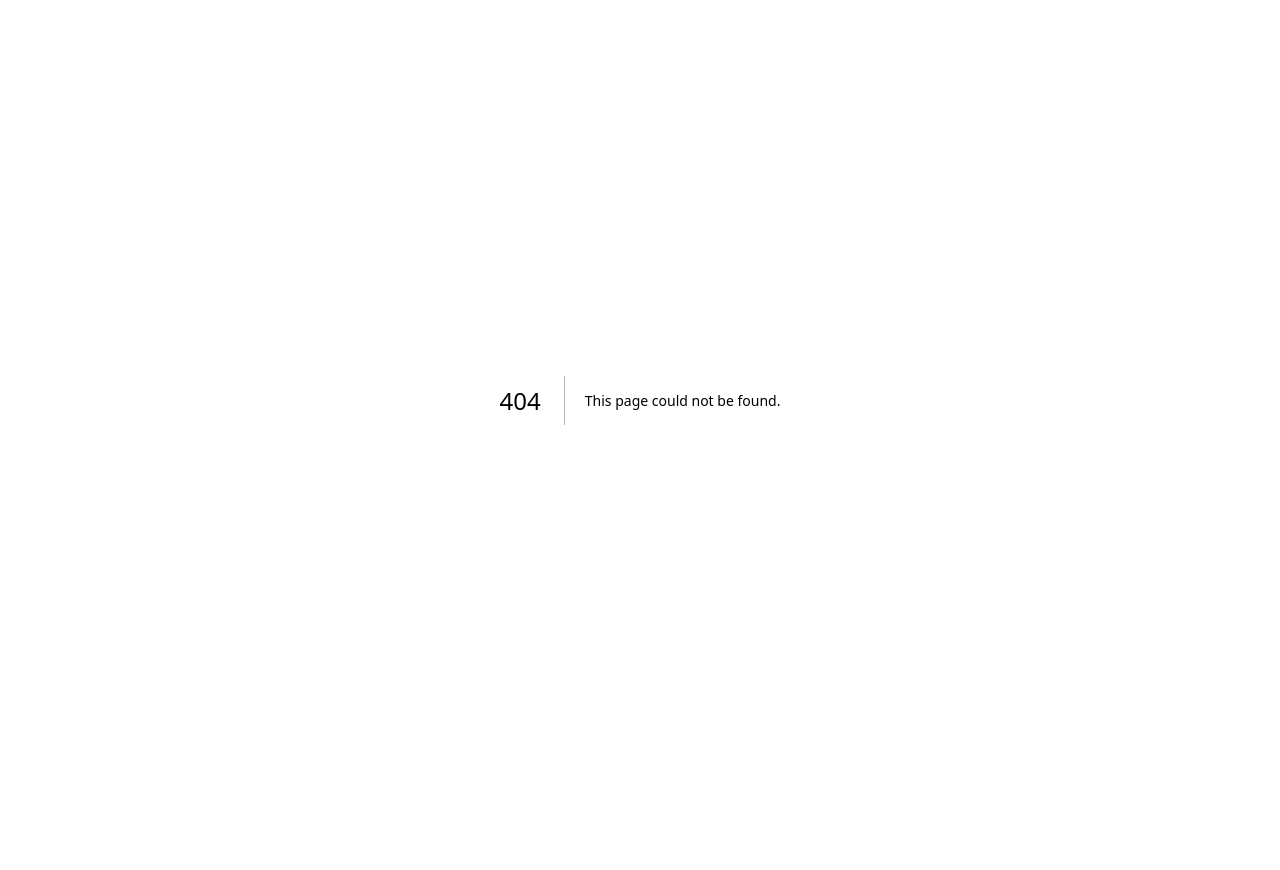
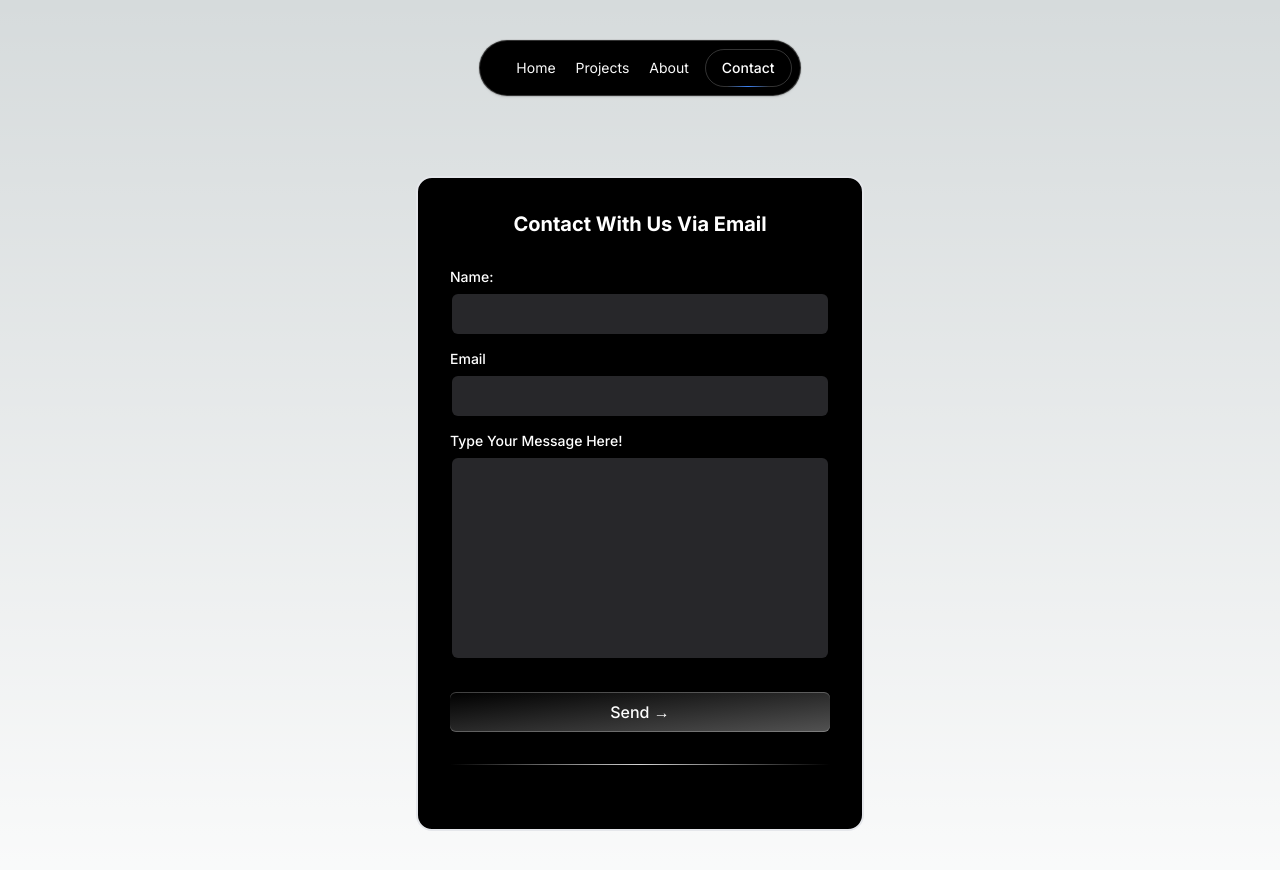
Before and after one commit to 403ABHIJEET/PortFolio, a Next.js app: page /contact in a window 1280 px wide. Before the commit this address had no page. Shown: the top 870 px of the page. Before the commit the page ends 800 px from the top, so only its background shows below. Built offline with nearby package versions, Linux system fonts and the light colour scheme.

Commit message:
made contact page

```diff
--- /dev/null
+++ b/src/app/api/send-email/route.ts
@@ -0,0 +1,22 @@
+import { SendEmail } from "@/sendEmail/sendEmail"
+
+export async function POST(req: Request) {
+    try {
+        const { name, email, message } = await req.json()
+        const response = await SendEmail(name, email, message)
+        if(!response.success) return Response.json({
+            success: false,
+            message: "Failed to send email"
+        }, {status: 500})
+        return Response.json({
+            success: true,
+            message: "Email sent successfuly"
+        }, {status: 200})
+    } catch (error) {
+        console.log("Something went wront", error)
+        return Response.json({
+            success: false,
+            message: "Something went worong"
+        }, {status: 501})
+    }
+}
--- /dev/null
+++ b/src/app/contact/page.tsx
@@ -0,0 +1,95 @@
+"use client";
+import React, { useState } from "react";
+import { Label } from "@/components/ui/label";
+import { Input } from "@/components/ui/input";
+import { cn } from "@/lib/utils/cn";
+import axios from 'axios'
+
+export default function SignupFormDemo() {
+    const [formValues, setFormValues] = useState({
+        name: '',
+        email: '',
+        message: ''
+    });
+
+    const handleChange = (e: React.ChangeEvent<HTMLInputElement>) => {
+        const { name, value } = e.target;
+        setFormValues({
+            ...formValues,
+            [name]: value
+        });
+    };
+
+    const handleSubmit = async(e: React.FormEvent<HTMLFormElement>) => {
+        e.preventDefault();
+        try {
+            const result = await axios.post(`/api/send-email`, {
+                name: formValues.name, email: formValues.email, message: formValues.message
+            })
+            console.log("Email sent successfuly")
+        } catch (error) {
+            console.log("Failed to send email", error)
+        }
+    };
+
+    return (
+        <div className="max-w-md w-full mx-auto rounded-none md:rounded-2xl p-4 md:p-8 shadow-input bg-black m-44 border-2 border-white-1/2">
+            <h2 className="font-bold text-xl text-white text-center">
+                Contact With Us Via Email
+            </h2>
+            <form className="my-8" onSubmit={handleSubmit}>
+                <LabelInputContainer className="mb-4">
+                    <Label htmlFor="name">Name:</Label>
+                    <Input id="name" name="name" type="text" value={formValues.name} onChange={handleChange} required />
+                </LabelInputContainer>
+                <LabelInputContainer className="mb-4">
+                    <Label htmlFor="email">Email</Label>
+                    <Input id="email" type="email" name="email" value={formValues.email} onChange={handleChange} required />
+                </LabelInputContainer>
+                <LabelInputContainer className="mb-8">
+                    <Label htmlFor="message">Type Your Message Here!</Label>
+                    <Input
+                        id="message"
+                        type="text"
+                        name="message"
+                        value={formValues.message}
+                        onChange={handleChange}
+                        required
+                        className="h-[200px]"
+                    />
+                </LabelInputContainer>
+                <button
+                    className="bg-gradient-to-br relative group/btn from-black dark:from-zinc-900 dark:to-zinc-900 to-neutral-600 block dark:bg-zinc-800 w-full text-white rounded-md h-10 font-medium shadow-[0px_1px_0px_0px_#ffffff40_inset,0px_-1px_0px_0px_#ffffff40_inset] dark:shadow-[0px_1px_0px_0px_var(--zinc-800)_inset,0px_-1px_0px_0px_var(--zinc-800)_inset]"
+                    type="submit"
+                >
+                    Send &rarr;
+                    <BottomGradient />
+                </button>
+                <div className="bg-gradient-to-r from-transparent via-neutral-300 dark:via-neutral-700 to-transparent my-8 h-[1px] w-full" />
+            </form>
+        </div>
+    );
+}
+
+const BottomGradient = () => {
+    return (
+        <>
+            <span className="group-hover/btn:opacity-100 block transition duration-500 opacity-0 absolute h-px w-full -bottom-px inset-x-0 bg-gradient-to-r from-transparent via-cyan-500 to-transparent" />
+            <span className="group-hover/btn:opacity-100 blur-sm block transition duration-500 opacity-0 absolute h-px w-1/2 mx-auto -bottom-px inset-x-10 bg-gradient-to-r from-transparent via-indigo-500 to-transparent" />
+        </>
+    );
+};
+
+const LabelInputContainer = ({
+    children,
+    className,
+}: {
+    children: React.ReactNode;
+    className?: string;
+}) => {
+    return (
+        <div className={cn("flex flex-col space-y-2 w-full", className)}>
+            {children}
+        </div>
+    );
+};
--- a/src/components/ui/floating-navbar.tsx
+++ b/src/components/ui/floating-navbar.tsx
@@ -22,24 +22,23 @@ export const FloatingNav = ({
 }) => {
   const { scrollYProgress } = useScroll();
 
-  const [visible, setVisible] = useState(false);
+  const [visible, setVisible] = useState(true);
 
-  useMotionValueEvent(scrollYProgress, "change", (current) => {
-    // Check if current is not undefined and is a number
-    if (typeof current === "number") {
-      let direction = current! - scrollYProgress.getPrevious()!;
+  // useMotionValueEvent(scrollYProgress, "change", (current) => {
+  //   if (typeof current === "number") {
+  //     let direction = current! - scrollYProgress.getPrevious()!;
 
-      if (scrollYProgress.get() < 0.05) {
-        setVisible(false);
-      } else {
-        if (direction < 0) {
-          setVisible(true);
-        } else {
-          setVisible(false);
-        }
-      }
-    }
-  });
+  //     if (scrollYProgress.get() < 0.05) {
+  //       setVisible(false);
+  //     } else {
+  //       if (direction < 0) {
+  //         setVisible(true);
+  //       } else {
+  //         setVisible(false);
+  //       }
+  //     }
+  //   }
+  // });
 
   return (
     <AnimatePresence mode="wait">
@@ -72,10 +71,12 @@ export const FloatingNav = ({
             <span className="hidden sm:block text-sm">{navItem.name}</span>
           </Link>
         ))}
-        <button className="border text-sm font-medium relative border-white/[0.2] text-white px-4 py-2 rounded-full">
-          <span>Contact</span>
-          <span className="absolute inset-x-0 w-1/2 mx-auto -bottom-px bg-gradient-to-r from-transparent via-blue-500 to-transparent  h-px" />
-        </button>
+        <Link href='/contact'>
+          <button className="border text-sm font-medium relative border-white/[0.2] text-white px-4 py-2 rounded-full">
+            <span>Contact</span>
+            <span className="absolute inset-x-0 w-1/2 mx-auto -bottom-px bg-gradient-to-r from-transparent via-blue-500 to-transparent  h-px" />
+          </button>
+        </Link>
       </motion.div>
     </AnimatePresence>
   );
--- /dev/null
+++ b/src/components/ui/input.tsx
@@ -0,0 +1,61 @@
+// Input component extends from shadcnui - https://ui.shadcn.com/docs/components/input
+"use client";
+import * as React from "react";
+import { cn } from "@/lib/utils/cn";
+import { useMotionTemplate, useMotionValue, motion } from "framer-motion";
+
+export interface InputProps
+  extends React.InputHTMLAttributes<HTMLInputElement> {}
+
+const Input = React.forwardRef<HTMLInputElement, InputProps>(
+  ({ className, type, ...props }, ref) => {
+    const radius = 100; // change this to increase the rdaius of the hover effect
+    const [visible, setVisible] = React.useState(false);
+
+    let mouseX = useMotionValue(0);
+    let mouseY = useMotionValue(0);
+
+    function handleMouseMove({ currentTarget, clientX, clientY }: any) {
+      let { left, top } = currentTarget.getBoundingClientRect();
+
+      mouseX.set(clientX - left);
+      mouseY.set(clientY - top);
+    }
+    return (
+      <motion.div
+        style={{
+          background: useMotionTemplate`
+        radial-gradient(
+          ${visible ? radius + "px" : "0px"} circle at ${mouseX}px ${mouseY}px,
+          var(--blue-500),
+          transparent 80%
+        )
+      `,
+        }}
+        onMouseMove={handleMouseMove}
+        onMouseEnter={() => setVisible(true)}
+        onMouseLeave={() => setVisible(false)}
+        className="p-[2px] rounded-lg transition duration-300 group/input"
+      >
+        <input
+          type={type}
+          className={cn(
+            `flex h-10 w-full border-none bg-zinc-800 text-white shadow-input rounded-md px-3 py-2 text-sm  file:border-0 file:bg-transparent
+          file:text-sm file:font-medium placeholder:text-neutral-400 dark:placeholder-text-neutral-600
+          focus-visible:outline-none focus-visible:ring-[2px]  focus-visible:ring-neutral-400 dark:focus-visible:ring-neutral-600
+           disabled:cursor-not-allowed disabled:opacity-50
+           dark:shadow-[0px_0px_1px_1px_var(--neutral-700)]
+           group-hover/input:shadow-none transition duration-400
+           `,
+            className
+          )}
+          ref={ref}
+          {...props}
+        />
+      </motion.div>
+    );
+  }
+);
+Input.displayName = "Input";
+
+export { Input };
--- /dev/null
+++ b/src/components/ui/label.tsx
@@ -0,0 +1,24 @@
+// Label component extends from shadcnui - https://ui.shadcn.com/docs/components/label
+
+"use client";
+import * as React from "react";
+import * as LabelPrimitive from "@radix-ui/react-label";
+
+import { cn } from "@/lib/utils/cn";
+
+const Label = React.forwardRef<
+  React.ElementRef<typeof LabelPrimitive.Root>,
+  React.ComponentPropsWithoutRef<typeof LabelPrimitive.Root>
+>(({ className, ...props }, ref) => (
+  <LabelPrimitive.Root
+    ref={ref}
+    className={cn(
+      "text-sm font-medium text-white leading-none peer-disabled:cursor-not-allowed peer-disabled:opacity-70",
+      className
+    )}
+    {...props}
+  />
+));
+Label.displayName = LabelPrimitive.Root.displayName;
+
+export { Label };
--- /dev/null
+++ b/src/email/emailFormat.tsx
@@ -0,0 +1,18 @@
+import { PreviewData } from "next";
+
+interface props {
+  name: string;
+  email: string;
+  message: string
+}
+
+export default function EmailFormat({ name, email, message }: props) {
+  return (
+    <div>
+        <h1>{name}</h1>
+        <h2>Email: {email}</h2>
+        <br />
+        <p>{message}</p>
+    </div>
+  )
+}
--- /dev/null
+++ b/src/lib/resend.ts
@@ -0,0 +1,3 @@
+import { Resend } from 'resend'
+
+export const resend = new Resend(process.env.RESEND_API_KEY)
--- /dev/null
+++ b/src/sendEmail/sendEmail.ts
@@ -0,0 +1,28 @@
+import EmailFormat from "@/email/emailFormat"
+import { resend } from "@/lib/resend"
+
+interface ApiResponse {
+    success: boolean,
+    message: string
+}
+
+export async function SendEmail(name: string, email: string, message: string): Promise<ApiResponse> {
+    try {
+        await resend.emails.send({
+            from: 'onboarding@resend.dev',
+            to: 'abhijeet8745@gmail.com',
+            subject: 'Email from Portfolio',
+            react: EmailFormat({name: name, email: email, message: message})
+        })
+        return ({
+            success: true,
+            message: "Email sent successfully"
+        })
+    } catch (error) {
+        console.log("Failed to send email", error)
+        return ({
+            success: false,
+            message: "Failed to send email"
+        })
+    }
+}
--- a/tailwind.config.ts
+++ b/tailwind.config.ts
@@ -1,3 +1,36 @@
+const defaultTheme = require("tailwindcss/defaultTheme");
+const colors = require("tailwindcss/colors");
+const {
+  default: flattenColorPalette,
+} = require("tailwindcss/lib/util/flattenColorPalette");
+
+/** @type {import('tailwindcss').Config} */
+module.exports = {
+  content: ["./src/**/*.{ts,tsx}"],
+  darkMode: "class",
+  theme: {
+    // rest of the code
+    extend: {
+      boxShadow: {
+        input: `0px 2px 3px -1px rgba(0,0,0,0.1), 0px 1px 0px 0px rgba(25,28,33,0.02), 0px 0px 0px 1px rgba(25,28,33,0.08)`,
+      },
+    },
+  },
+  plugins: [addVariablesForColors],
+};
+
+function addVariablesForColors({ addBase, theme }: any) {
+  let allColors = flattenColorPalette(theme("colors"));
+  let newVars = Object.fromEntries(
+    Object.entries(allColors).map(([key, val]) => [`--${key}`, val])
+  );
+
+  addBase({
+    ":root": newVars,
+  });
+}
+
+
 module.exports = {
   theme: {
     extend: {
@@ -51,11 +84,6 @@ module.exports = {
 };
 
 import type { Config } from "tailwindcss";
-const defaultTheme = require("tailwindcss/defaultTheme");
-const colors = require("tailwindcss/colors");
-const {
-  default: flattenColorPalette,
-} = require("tailwindcss/lib/util/flattenColorPalette");
 
 /** @type {import('tailwindcss').Config} */
 module.exports = {
@@ -66,16 +94,6 @@ module.exports = {
   },
   plugins: [addVariablesForColors],
 };
-function addVariablesForColors({ addBase, theme }: any) {
-  let allColors = flattenColorPalette(theme("colors"));
-  let newVars = Object.fromEntries(
-    Object.entries(allColors).map(([key, val]) => [`--${key}`, val])
-  );
-
-  addBase({
-    ":root": newVars,
-  });
-}
 
 const config: Config = {
   content: [
```
Also changed, not shown: package.json (+8 -3 lines), 2 other files (tests, documents, lock files or other folders).
